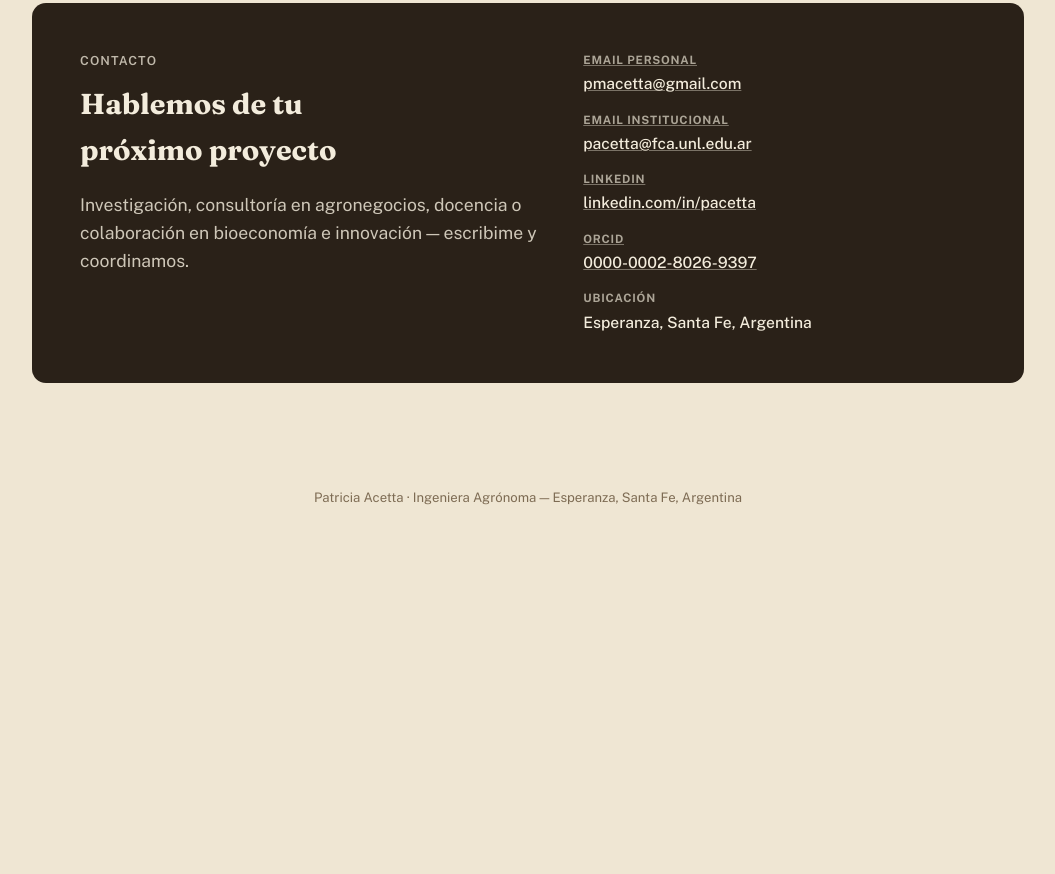
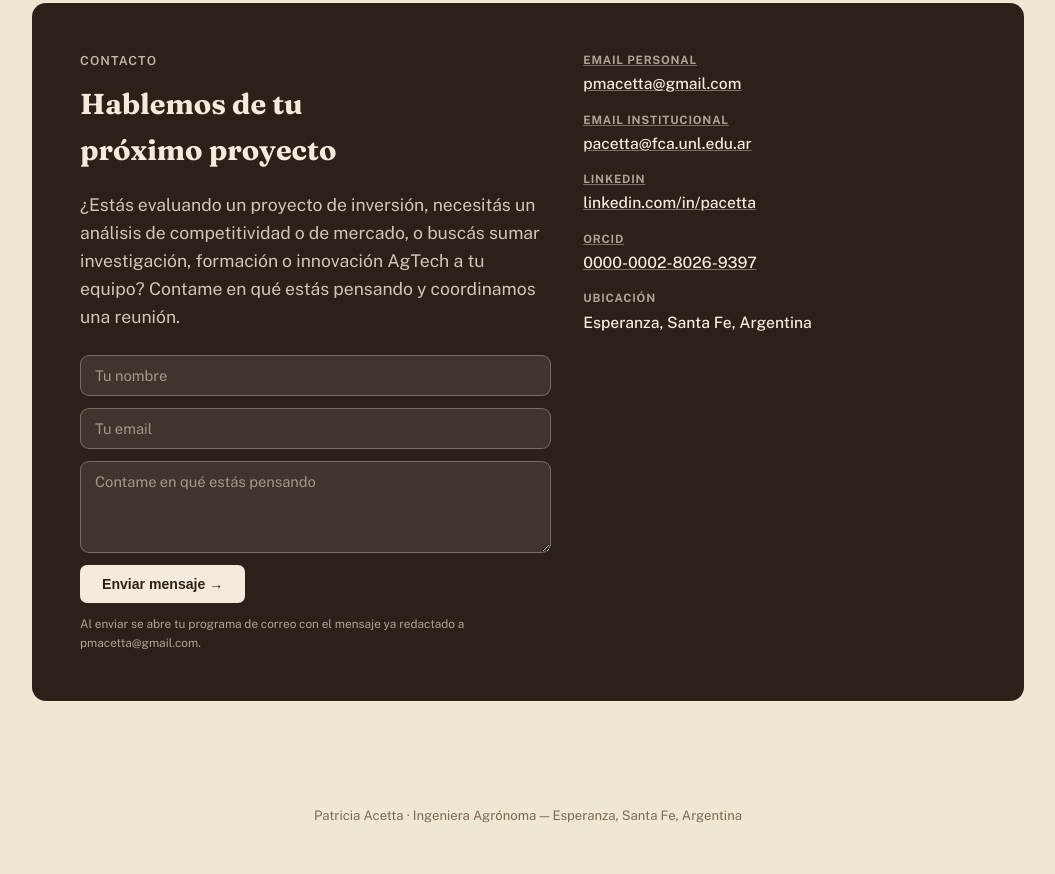
Before and after one commit to pacetta/pacetta.github.io, a plain HTML site: page index.html in a window 1280 px wide. Shown: the part 8537-9411 px from the top of the page, without its empty margins (112-1167 px from the left). Before the commit the page ends 9093 px from the top, so only its background shows below. Drawn offline with nearby package versions, Linux system fonts and the light colour scheme.

Commit message:
Mejora el copy de contacto y agrega formulario que arma un email prellenado al enviar
Co-Authored-By: Claude Sonnet 5 <noreply@anthropic.com>
Claude-Session: https://claude.ai/code/session_01HfcTSi8fkddZg3kgHbzLBr

```diff
--- a/index.html
+++ b/index.html
@@ -306,6 +306,29 @@
   }
   .contact-list a u, .contact-list a{text-decoration:underline;text-decoration-color:color-mix(in srgb, var(--cta-ink) 40%, transparent);}
   @media (max-width:760px){.contact-card{grid-template-columns:1fr;padding:32px 24px;}}
+
+  .contact-form{margin-top:24px;display:flex;flex-direction:column;gap:12px;}
+  .contact-form input, .contact-form textarea{
+    width:100%;padding:11px 14px;border-radius:9px;
+    border:1.5px solid color-mix(in srgb, var(--cta-ink) 30%, transparent);
+    background:color-mix(in srgb, var(--cta-ink) 10%, transparent);
+    color:var(--cta-ink);font-family:var(--body);font-size:0.92rem;
+  }
+  .contact-form input::placeholder, .contact-form textarea::placeholder{
+    color:color-mix(in srgb, var(--cta-ink) 55%, transparent);
+  }
+  .contact-form input:focus, .contact-form textarea:focus{
+    outline:none;border-color:color-mix(in srgb, var(--cta-ink) 60%, transparent);
+  }
+  .contact-form textarea{min-height:92px;resize:vertical;font-family:var(--body);}
+  .contact-form button{
+    align-self:flex-start;padding:11px 22px;border-radius:7px;font-weight:600;font-size:0.88rem;
+    background:var(--cta-ink);color:var(--cta-bg);border:none;cursor:pointer;
+  }
+  .contact-form button:hover{background:color-mix(in srgb, var(--cta-ink) 88%, var(--cta-bg) 12%);}
+  .contact-form .note{
+    font-size:0.74rem;color:color-mix(in srgb, var(--cta-ink) 65%, transparent);margin:0;
+  }
 
   footer{padding:32px 0 48px;text-align:center;color:var(--muted);font-size:0.82rem;}
 
@@ -669,7 +692,14 @@
       <div>
         <p class="eyebrow" style="color:color-mix(in srgb, var(--cta-ink) 75%, transparent);">Contacto</p>
         <h2 style="font-size:1.8rem;">Hablemos de tu próximo proyecto</h2>
-        <p class="lede">Investigación, consultoría en agronegocios, docencia o colaboración en bioeconomía e innovación — escribime y coordinamos.</p>
+        <p class="lede">¿Estás evaluando un proyecto de inversión, necesitás un análisis de competitividad o de mercado, o buscás sumar investigación, formación o innovación AgTech a tu equipo? Contame en qué estás pensando y coordinamos una reunión.</p>
+        <form class="contact-form" onsubmit="return sendContactForm(event)">
+          <input type="text" id="cf-name" placeholder="Tu nombre" required>
+          <input type="email" id="cf-email" placeholder="Tu email" required>
+          <textarea id="cf-message" placeholder="Contame en qué estás pensando" required></textarea>
+          <button type="submit">Enviar mensaje →</button>
+          <p class="note">Al enviar se abre tu programa de correo con el mensaje ya redactado a pmacetta@gmail.com.</p>
+        </form>
       </div>
       <div class="contact-list">
         <a href="mailto:pmacetta@gmail.com"><span class="label">Email personal</span>pmacetta@gmail.com</a>
@@ -687,6 +717,16 @@
 </footer>
 
 <script>
+  function sendContactForm(e){
+    e.preventDefault();
+    var name = document.getElementById('cf-name').value.trim();
+    var email = document.getElementById('cf-email').value.trim();
+    var message = document.getElementById('cf-message').value.trim();
+    var subject = encodeURIComponent('Contacto desde el sitio — ' + (name || 'Sin nombre'));
+    var body = encodeURIComponent('Nombre: ' + name + '\nEmail: ' + email + '\n\n' + message);
+    window.location.href = 'mailto:pmacetta@gmail.com?subject=' + subject + '&body=' + body;
+    return false;
+  }
   (function(){
     const canvas = document.getElementById('field-canvas');
     const ctx = canvas.getContext('2d');
```
